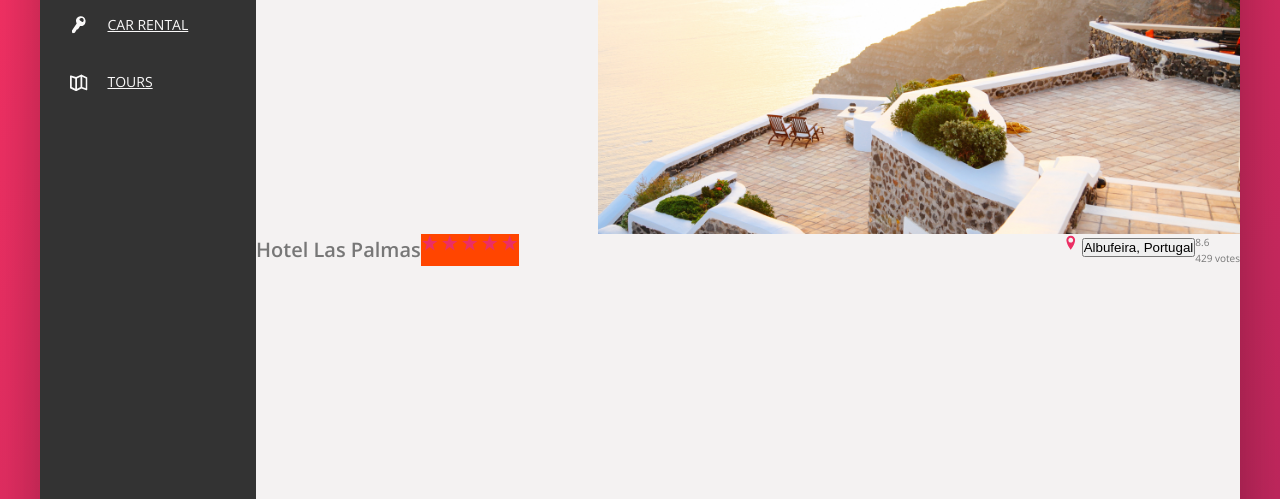
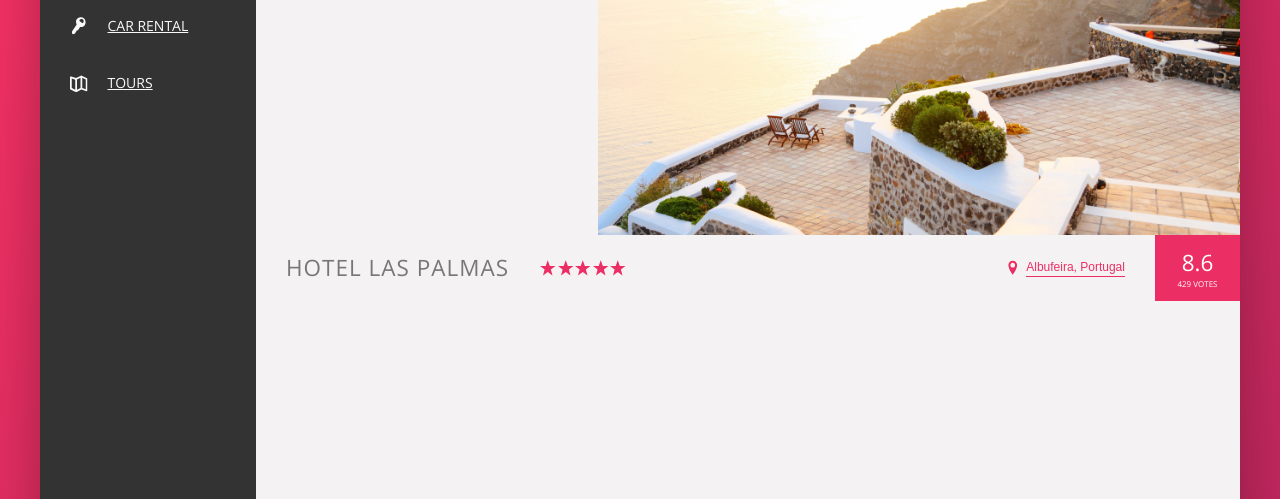
Before and after one commit to RonaldVilorio/Trillo, a website: page index.html in a window 1280 px wide. Shown: the part 301-800 px from the top of the page. Drawn offline with nearby package versions, Linux system fonts and the light colour scheme.

Commit message:
building the hotel overview pt 2 f

```diff
--- a/sass/_components.scss
+++ b/sass/_components.scss
@@ -185,17 +185,25 @@
     }
 }
 // hotel overview
+
 .overview{
     display:flex;
+    align-items:center;
+    border-bottom: .1rem solid var(--color-grey-light-2);
 
 
     &__heading{
+        font-size:2.25rem;
+        font-weight:300;
+        text-transform:uppercase;
+        letter-spacing: .1rem;
+        padding:1.5rem 3rem;
 
     }
     &__stars{
-        // flex:1;
+        display: flex;
         margin-right: auto;
-        background-color: orangered;
+
     }
     &__icon-star,
     &__icon-location{
@@ -205,17 +213,71 @@
 
     }
     &__location{
+        font-size:1.2rem;
+        display:flex;
+        vertical-align:center;
+
+    }
+    &__icon-location{
+        margin-right:.5rem;
+    }
+    &__rating{
+        background-color: var(--color-primary);
+        color:#fff;
+        margin-left:3rem;
+        padding: 0 2.25rem;
+        align-self: stretch;
+        display:flex;
+        flex-direction: column;
+        align-items: center;
+        justify-content: center;
 
 
     }
-    &__rating{
-
-    }
     &__rating-average{
+        font-size:2.25rem;
+        font-weight:300;
+        margin-bottom: -.3rem;
 
     }
     &__rating-count{
-
+        font-size:.8rem;
+        text-transform:uppercase;
     }
 
 }
+// button inline
+.btn-inline{
+    border:none;
+    color:var(--color-primary);
+    font-size:inherit;
+    border-bottom: .1rem solid currentColor;
+    padding-bottom:2px;
+    display:inline-block;
+    background-color:transparent;
+    cursor:pointer;
+    transition: all .2s;
+
+    &:hover{
+        color:var(--color-gray-dark-1)
+    }
+    &:focus{
+        outline:none;
+        animation:pulsate 1s infinite;
+    }
+}
+@keyframes pulsate{
+    0%{
+        transform: scale(1);
+        box-shadow: none;
+    }
+    50%{
+        transform:scale(1.05);
+        box-shadow: 0 1rem 4rem rgba(0,0,0, .25)
+
+    }
+    100%{
+        transform:scale(1);
+        box-shadow:none;
+    }
+}
--- a/sass/_layout.scss
+++ b/sass/_layout.scss
@@ -10,7 +10,7 @@
     font-size:1.4rem;
     height: 7rem;
     background-color: #fff;
-    border-bottom: var(--color-grey-light-2);
+    border-bottom: .1rem solid var(--color-grey-light-2);
     display:flex;
     justify-content: space-between;
     align-items: center;
```
Also changed, not shown: css/style.comp.css, 1 other file.
